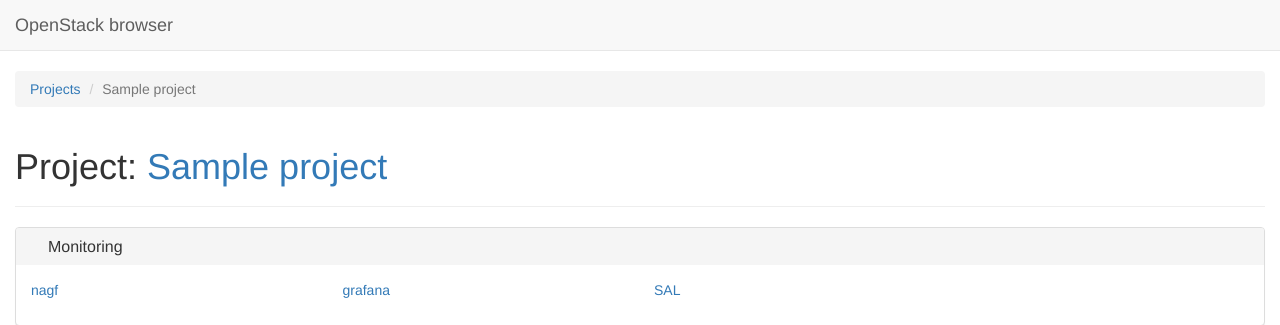
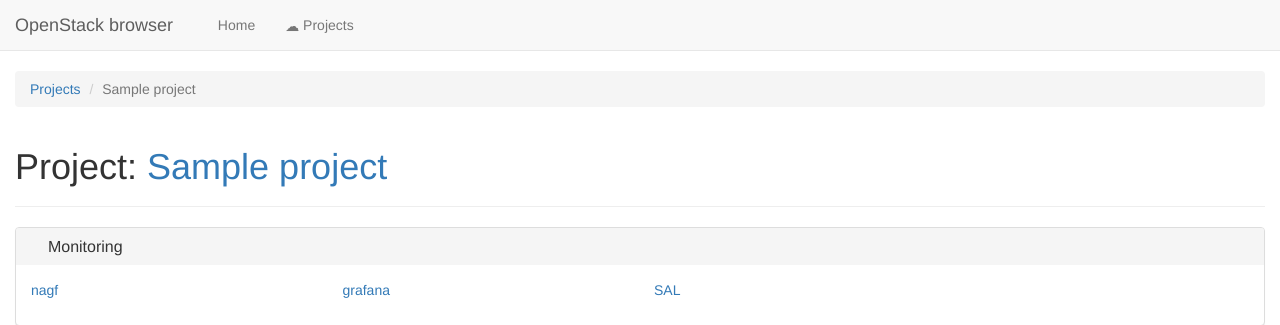
Before and after one commit to toolforge/openstack-browser, a Flask app: template templates/project.html in a window 1280 px wide. Shown: the top 325 px of the page. Run offline with Flask 2, Linux system fonts and the light colour scheme; the template is opened without the code that fills it: most values are stand-ins (such as "Sample title", 1, 10 or a date in 2020); some libraries are stand-ins or nearby versions; some web fonts are replaced.

Commit message:
Separate usage data from project list
Start moving towards multiple sections of content by placing the list of
projects on a sub-page and adding top level nav.

```diff
--- a/app.py
+++ b/app.py
@@ -34,12 +34,23 @@ app.wsgi_app = werkzeug.contrib.fixers.ProxyFix(app.wsgi_app)
 
 
 @app.route('/')
-def projects():
+def home():
     ctx = {}
     try:
         cached = 'purge' not in flask.request.args
         ctx.update({
             'usage': stats.usage(cached),
+        })
+    except Exception:
+        app.logger.exception('Error collecting information for projects')
+    return flask.render_template('home.html', **ctx)
+
+
+@app.route('/project/')
+def projects():
+    ctx = {}
+    try:
+        ctx.update({
             'projects': keystone.all_projects(),
         })
     except Exception:
--- a/templates/layout.html
+++ b/templates/layout.html
@@ -26,9 +26,15 @@
             <span class="icon-bar"></span>
             <span class="icon-bar"></span>
           </button>
-          <a class="navbar-brand" href="{{ url_for('projects') }}">OpenStack browser</a>
+          <a class="navbar-brand" href="{{ url_for('home') }}">OpenStack browser</a>
         </div>
         <div id="navbar" class="collapse navbar-collapse">
+          <ul class="nav navbar-nav">
+            <li class="{% if request.url_rule.endpoint == 'home' %}active{% endif %}"><a href="{{ url_for('home') }}"><span class="glyphicon glyphicon-home"></span> Home</a></li>
+            {% with projects = url_for('projects') %}
+            <li class="{% if projects in request.path %}active{% endif %}"><a href="{{ projects }}"><span class="glyphicon glyphicon-cloud"></span> Projects</a></li>
+            {% endwith %}
+          </ul>
           <ul class="nav navbar-nav navbar-right">
             {% block navright %}{% endblock %}
           </ul>
```
Also changed, not shown: templates/home.html (added, +43 -0 lines), templates/projects.html (+0 -39 lines).
